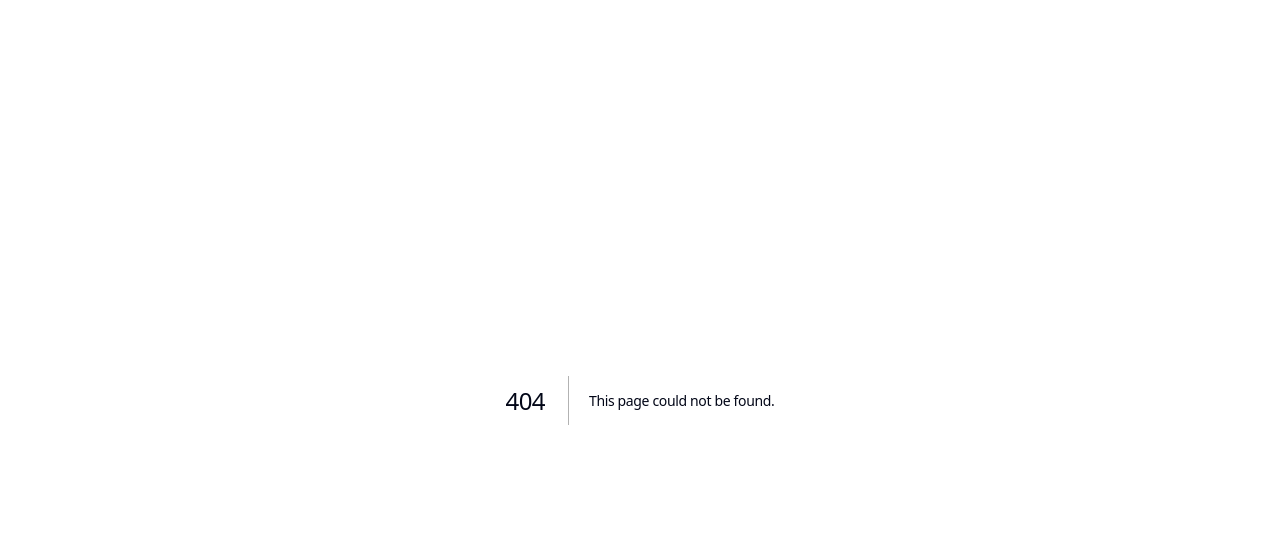
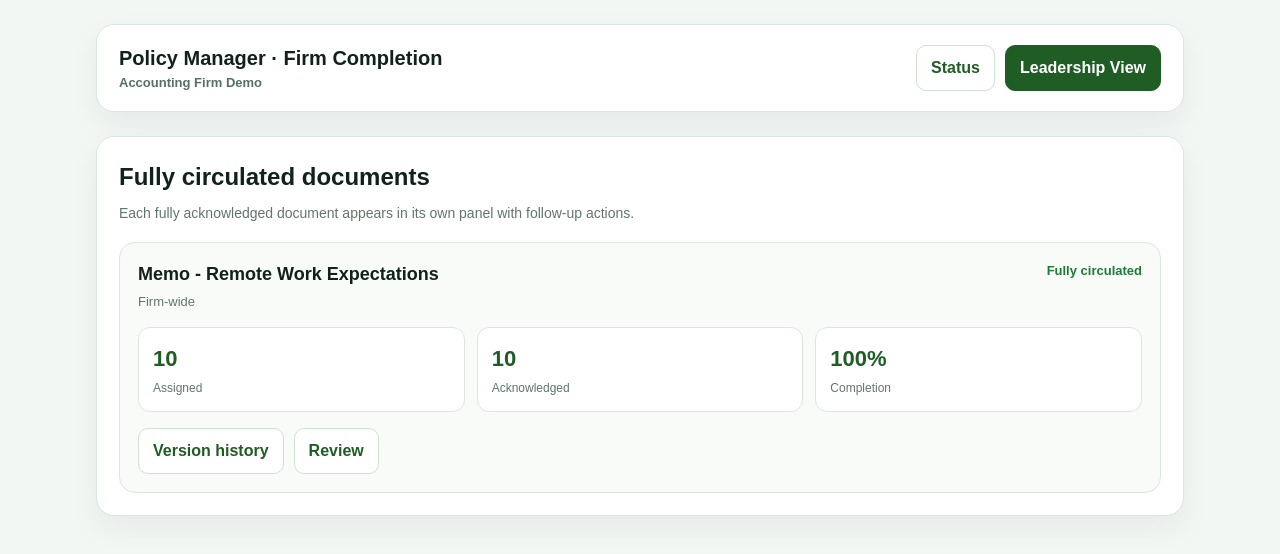
Before and after one commit to phoenixinc37-hue/policy-manager, a Next.js app: page /completion in a window 1280 px wide. Before the commit this address had no page. Shown: the top 554 px of the page. Built offline with nearby package versions, Linux system fonts and the light colour scheme.

Commit message:
feat: add firm completion page and route

```diff
--- /dev/null
+++ b/app/completion/page.tsx
@@ -0,0 +1,140 @@
+import Link from "next/link";
+import { documents } from "../data";
+
+export default function CompletionPage() {
+  const completed = documents.filter((doc) => doc.assignedTo.length > 0 && doc.acknowledgedBy.length === doc.assignedTo.length);
+
+  return (
+    <div style={{ minHeight: "100vh", background: "#f3f7f4", color: "#10221a", fontFamily: "Arial, sans-serif" }}>
+      <div style={{ maxWidth: 1120, margin: "0 auto", padding: "24px 16px 48px" }}>
+        <header style={headerCard}>
+          <div>
+            <div style={{ fontSize: 20, fontWeight: 700 }}>Policy Manager · Firm Completion</div>
+            <div style={{ fontSize: 13, color: "#567164", fontWeight: 700 }}>Accounting Firm Demo</div>
+          </div>
+          <div style={{ display: "flex", gap: 10, flexWrap: "wrap" }}>
+            <Link href="/status" style={secondaryButton}>Status</Link>
+            <Link href="/manager" style={primaryButton}>Leadership View</Link>
+          </div>
+        </header>
+
+        <main style={{ marginTop: 24 }}>
+          <section style={panelCard}>
+            <div style={{ fontSize: 24, fontWeight: 800, marginBottom: 8 }}>Fully circulated documents</div>
+            <div style={{ fontSize: 14, color: "#60766b", marginBottom: 18 }}>Each fully acknowledged document appears in its own panel with follow-up actions.</div>
+
+            <div style={{ display: "grid", gap: 14 }}>
+              {completed.map((doc) => (
+                <div key={doc.id} style={rowCard}>
+                  <div style={{ display: "flex", justifyContent: "space-between", gap: 12, alignItems: "start", flexWrap: "wrap" }}>
+                    <div>
+                      <div style={{ fontWeight: 700, fontSize: 18 }}>{doc.type} - {doc.title}</div>
+                      <div style={{ fontSize: 13, color: "#60766b", marginTop: 4 }}>{doc.team}</div>
+                    </div>
+                    <div style={{ fontSize: 13, color: "#1f7a37", fontWeight: 700 }}>Fully circulated</div>
+                  </div>
+
+                  <div style={{ display: "grid", gridTemplateColumns: "repeat(3, minmax(0, 1fr))", gap: 12, marginTop: 16 }}>
+                    <div style={miniCard}>
+                      <div style={miniValue}>{doc.assignedTo.length}</div>
+                      <div style={miniLabel}>Assigned</div>
+                    </div>
+                    <div style={miniCard}>
+                      <div style={miniValue}>{doc.acknowledgedBy.length}</div>
+                      <div style={miniLabel}>Acknowledged</div>
+                    </div>
+                    <div style={miniCard}>
+                      <div style={miniValue}>100%</div>
+                      <div style={miniLabel}>Completion</div>
+                    </div>
+                  </div>
+
+                  <div style={{ display: "flex", gap: 10, flexWrap: "wrap", marginTop: 16 }}>
+                    <button style={actionButton}>Version history</button>
+                    <button style={actionButton}>Review</button>
+                  </div>
+                </div>
+              ))}
+            </div>
+          </section>
+        </main>
+      </div>
+    </div>
+  );
+}
+
+const headerCard = {
+  display: "flex",
+  justifyContent: "space-between",
+  alignItems: "center",
+  background: "#ffffff",
+  border: "1px solid #dbe7de",
+  borderRadius: 18,
+  padding: "18px 22px",
+  boxShadow: "0 12px 30px rgba(15, 23, 42, 0.06)",
+  gap: 16,
+  flexWrap: "wrap" as const,
+};
+
+const panelCard = {
+  background: "#ffffff",
+  borderRadius: 18,
+  padding: 22,
+  border: "1px solid #dbe7de",
+  boxShadow: "0 12px 30px rgba(15, 23, 42, 0.06)",
+};
+
+const rowCard = {
+  borderRadius: 16,
+  border: "1px solid #dbe7de",
+  background: "#f9fbf9",
+  padding: 18,
+};
+
+const miniCard = {
+  borderRadius: 12,
+  border: "1px solid #dbe7de",
+  background: "#ffffff",
+  padding: 14,
+};
+
+const miniValue = {
+  fontSize: 22,
+  fontWeight: 800,
+  color: "#1f5d24",
+};
+
+const miniLabel = {
+  fontSize: 12,
+  color: "#60766b",
+  marginTop: 4,
+};
+
+const secondaryButton = {
+  textDecoration: "none",
+  background: "#ffffff",
+  color: "#1f5d24",
+  padding: "10px 14px",
+  borderRadius: 10,
+  fontWeight: 700,
+  border: "1px solid #cfe1d2",
+};
+
+const primaryButton = {
+  textDecoration: "none",
+  background: "#1f5d24",
+  color: "#ffffff",
+  padding: "10px 14px",
+  borderRadius: 10,
+  fontWeight: 700,
+  border: "1px solid #1f5d24",
+};
+
+const actionButton = {
+  background: "#ffffff",
+  color: "#1f5d24",
+  padding: "10px 14px",
+  borderRadius: 10,
+  fontWeight: 700,
+  border: "1px solid #cfe1d2",
+};
--- a/app/manager/page.tsx
+++ b/app/manager/page.tsx
@@ -72,7 +72,7 @@ export default function ManagerPage() {
                 <div key={card.title} style={statusCard}>
                   <div style={{ fontWeight: 700, fontSize: 18, marginBottom: 10 }}>{card.title}</div>
                   <div style={{ fontSize: 14, color: "#60766b", lineHeight: 1.6, marginBottom: 16 }}>{card.text}</div>
-                  <Link href={card.button === "View circulation" || card.button === "View approvals" || card.button === "View report" ? "/status" : "/policy-index"} style={secondaryGreenButtonLink}>{card.button}</Link>
+                  <Link href={card.button === "View circulation" ? "/status" : card.button === "View approvals" ? "/status" : card.button === "View report" ? "/completion" : "/policy-index"} style={secondaryGreenButtonLink}>{card.button}</Link>
                 </div>
               ))}
             </div>
```
